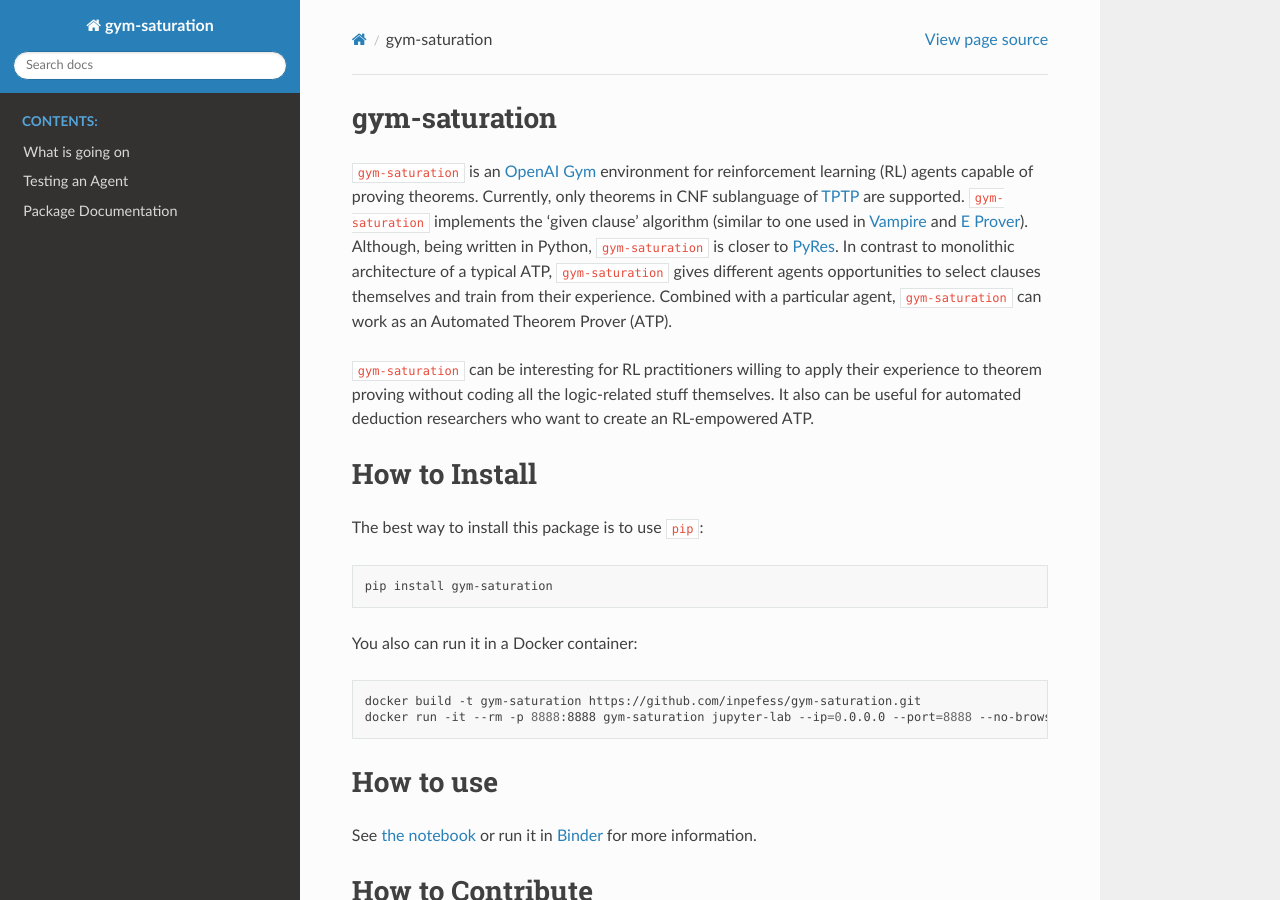
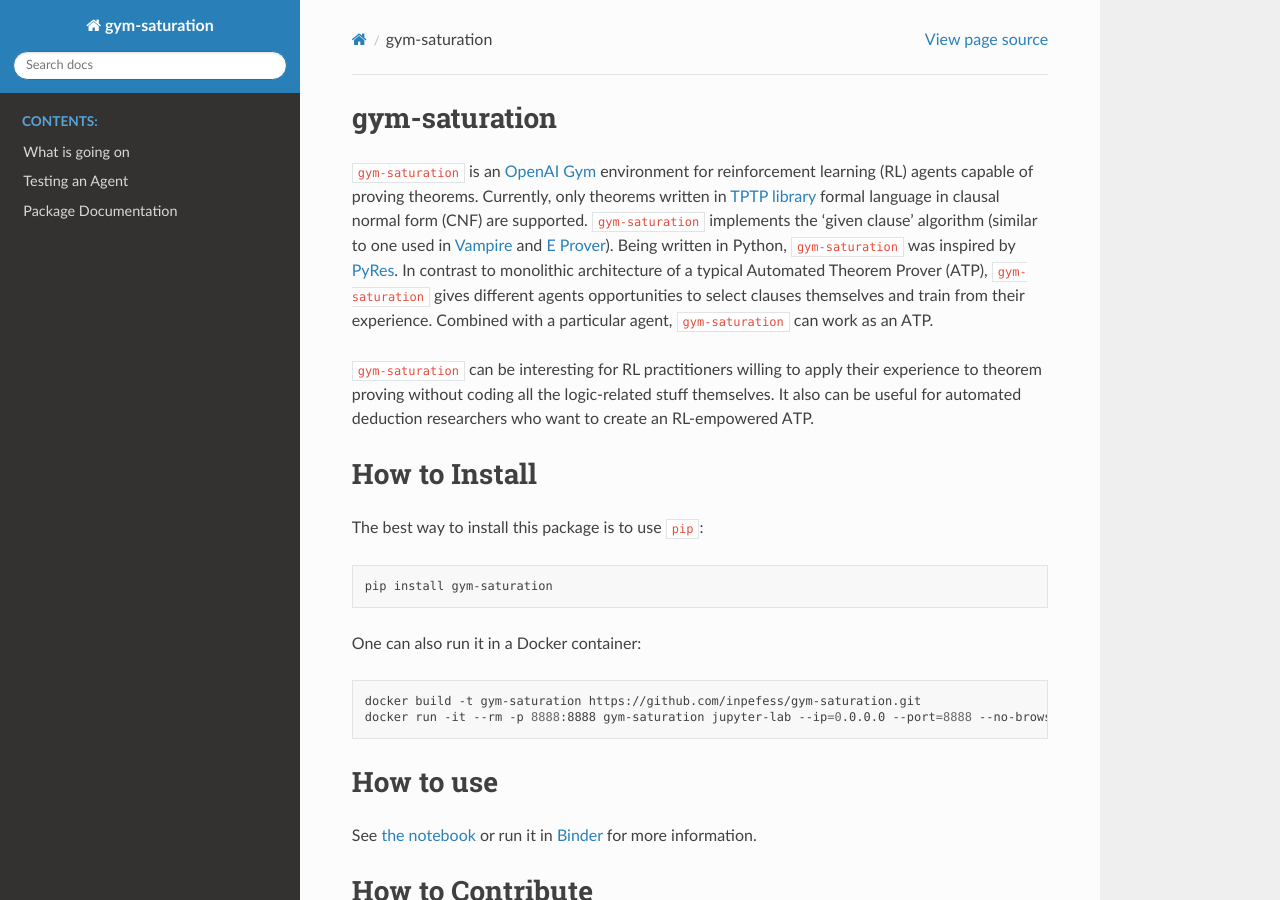
Before and after one commit to inpefess/gym-saturation, a Sphinx documentation site: the page built from doc/source/index.rst, in a window 1280 px wide and 900 px high. Built offline with Sphinx 7.4.7 and the Read the Docs theme 2.0.0, drawn with Linux system fonts in a browser that asks for light colours.

```diff
--- a/doc/source/index.rst
+++ b/doc/source/index.rst
@@ -18,17 +18,18 @@ gym-saturation
 
 ``gym-saturation`` is an `OpenAI Gym <https://gym.openai.com/>`__
 environment for reinforcement learning (RL) agents capable of proving
-theorems. Currently, only theorems in CNF sublanguage of
-`TPTP <http://tptp.org>`__ are supported. ``gym-saturation`` implements
-the ‘given clause’ algorithm (similar to one used in
+theorems. Currently, only theorems written in `TPTP
+library <http://tptp.org>`__ formal language in clausal normal form
+(CNF) are supported. ``gym-saturation`` implements the ‘given clause’
+algorithm (similar to one used in
 `Vampire <https://github.com/vprover/vampire>`__ and `E
-Prover <https://github.com/eprover/eprover>`__). Although, being written
-in Python, ``gym-saturation`` is closer to
+Prover <https://github.com/eprover/eprover>`__). Being written in
+Python, ``gym-saturation`` was inspired by
 `PyRes <https://github.com/eprover/PyRes>`__. In contrast to monolithic
-architecture of a typical ATP, ``gym-saturation`` gives different agents
-opportunities to select clauses themselves and train from their
-experience. Combined with a particular agent, ``gym-saturation`` can
-work as an Automated Theorem Prover (ATP).
+architecture of a typical Automated Theorem Prover (ATP),
+``gym-saturation`` gives different agents opportunities to select
+clauses themselves and train from their experience. Combined with a
+particular agent, ``gym-saturation`` can work as an ATP.
 
 ``gym-saturation`` can be interesting for RL practitioners willing to
 apply their experience to theorem proving without coding all the
@@ -44,7 +45,7 @@ The best way to install this package is to use ``pip``:
 
    pip install gym-saturation
 
-You also can run it in a Docker container:
+One can also run it in a Docker container:
 
 .. code:: sh
 
--- a/doc/source/package-documentation.rst
+++ b/doc/source/package-documentation.rst
@@ -144,6 +144,7 @@ CNF Parser
 JSON Encoder
 =============
 .. autoclass:: gym_saturation.parsing.json_grammar.ClauseJSONEncoder
+   :members:
 .. _dict_to_clause:
 
 .. autofunction:: gym_saturation.parsing.json_grammar.dict_to_clause
@@ -172,9 +173,13 @@ This module is an example of testing your own trained agent.
 .. autoclass:: gym_saturation.agent_testing.Transition
    :members:
 .. autoclass:: gym_saturation.agent_testing.BaseAgent
+   :members:
 .. autoclass:: gym_saturation.agent_testing.SizeAgent
+   :members:
 .. autoclass:: gym_saturation.agent_testing.AgeAgent
+   :members:
 .. autoclass:: gym_saturation.agent_testing.RandomAgent
+   :members:
 .. autofunction:: gym_saturation.agent_testing.save_final_state
 .. autofunction:: gym_saturation.agent_testing.episode
 .. autofunction:: gym_saturation.agent_testing.proof_length
```
Also changed, not shown: README.md (+2 -2 lines).
